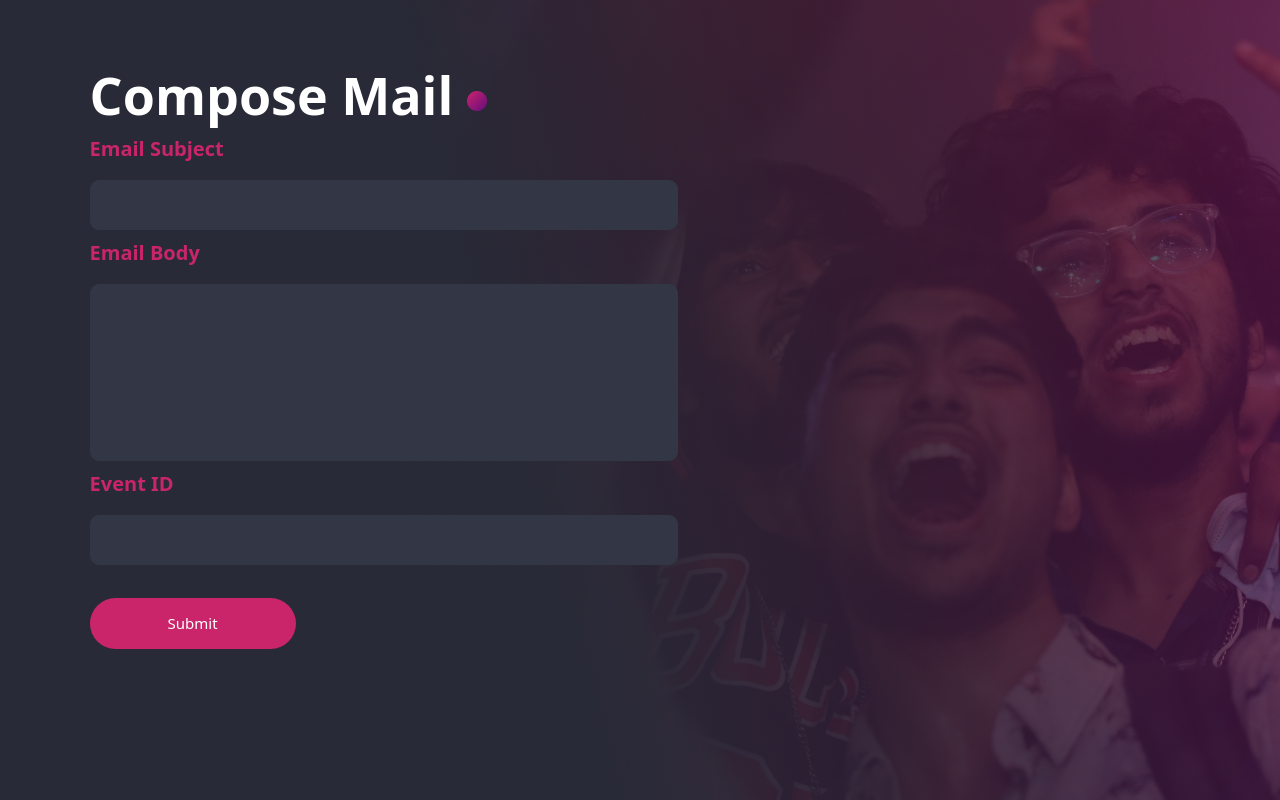
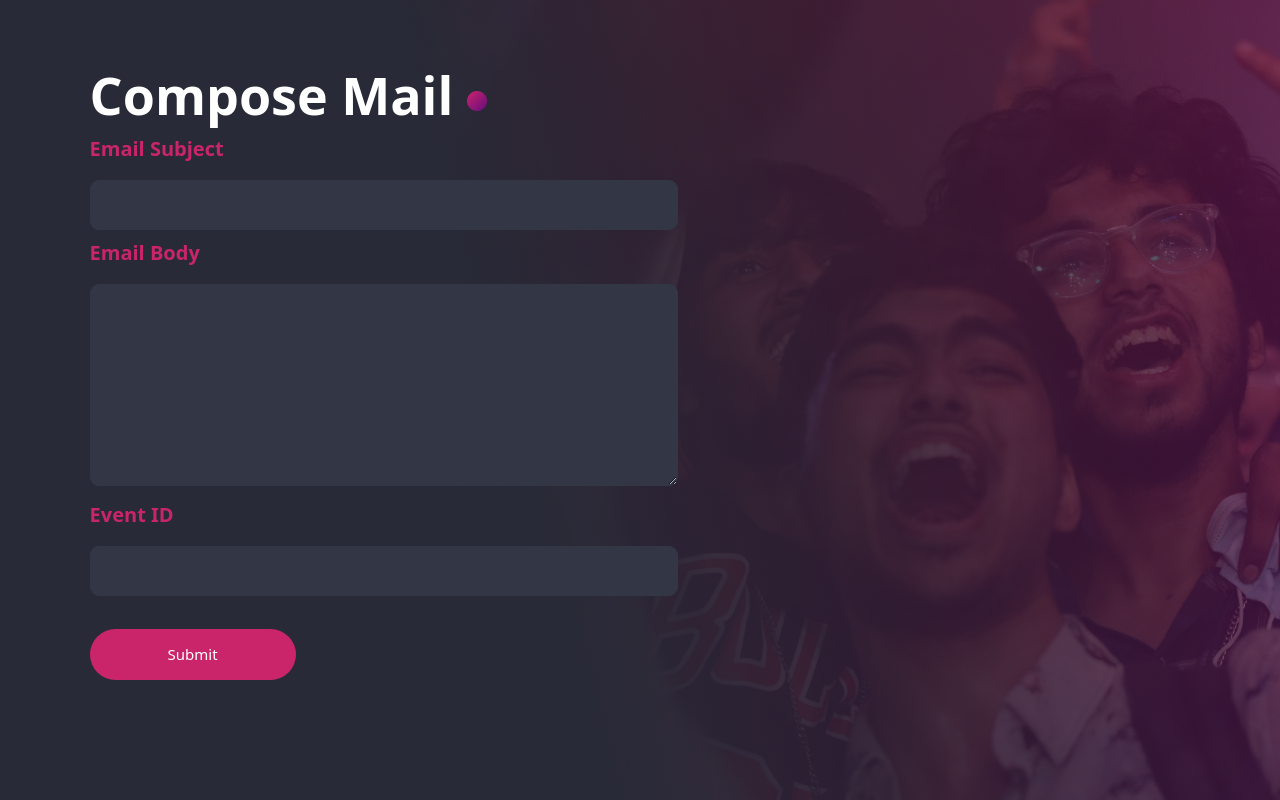
Before and after one commit to TanishGupta15/Email-app, a React (Create React App) app: page / in a window 1280 px wide. Built offline with nearby package versions, Linux system fonts and the light colour scheme.

Commit message:
content box and display message fixed

```diff
--- a/src/components/App.jsx
+++ b/src/components/App.jsx
@@ -29,12 +29,11 @@ let handleSubmit = async (e) => {
         emailBody: emailBody,
       }),
     });
-    let resJson = await res.json();
-    if (res.status === 200) {
+    if (res === "ok") {
       setemailSubject("");
       setemailBody("");
       seteventID("");
-      setMessage("User created successfully");
+      setMessage("Sent successfully");
     } else {
       setMessage("Some error occured");
     }
@@ -51,7 +50,7 @@ let handleSubmit = async (e) => {
             </div>
             <div className = "conatiner">
                 <div><label className="form-label" >Email Body</label></div>
-                <div><input type="text" value = {emailBody} className = "form-content" onChange={(e) => setemailBody(e.target.value) } /></div>
+                <div><textarea value = {emailBody} className = "form-content" onChange={(e) => setemailBody(e.target.value) } /></div>
             </div>
             <div className = "conatiner">
                 <div><label className="form-label" >Event ID</label></div>
--- a/src/components/component.css
+++ b/src/components/component.css
@@ -10,6 +10,7 @@ body {
 	text-align: left;
 	padding: 7%;
 	padding-top: 5%;
+
 }
 
 .form-head {
@@ -38,8 +39,24 @@ body {
 	display: inline-block;
 	box-sizing: border-box;
 	border: 1px solid #323645;
+	resize: vertical;
+}
+.form-content::-webkit-scrollbar-track {
+  background:linear-gradient(45deg, #323645, #323645, #323645, #9D3C72);
+  border-radius: 0px;
 }
 
+/* Handle */
+.form-content::-webkit-scrollbar {
+	width : 0.5em;
+  background: #9D3C72 ;
+  border-radius: 14px;
+}
+
+/* Handle on hover */
+::-webkit-scrollbar-thumb:hover {
+  background:#9D3C72 ;
+}
 .form-input {
 	background-color: #323645;
 	border-radius: 9px;
```
